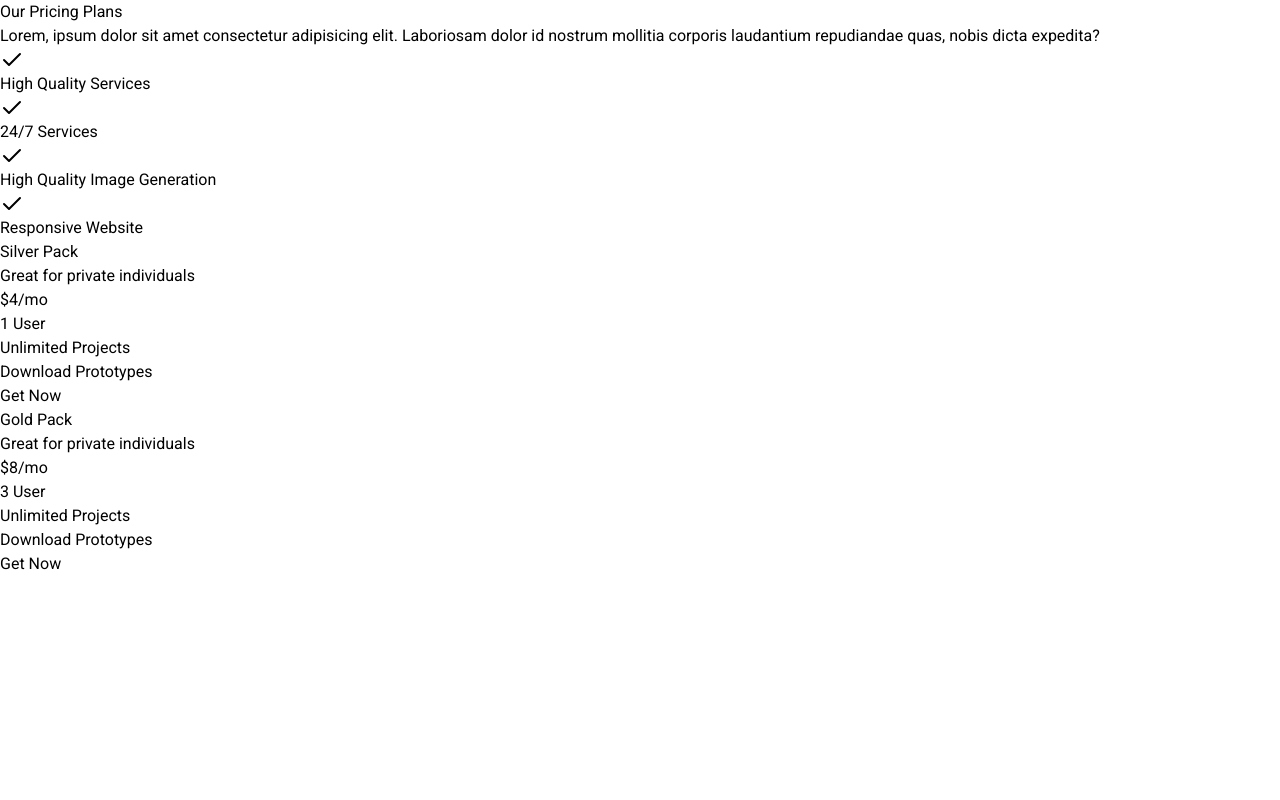
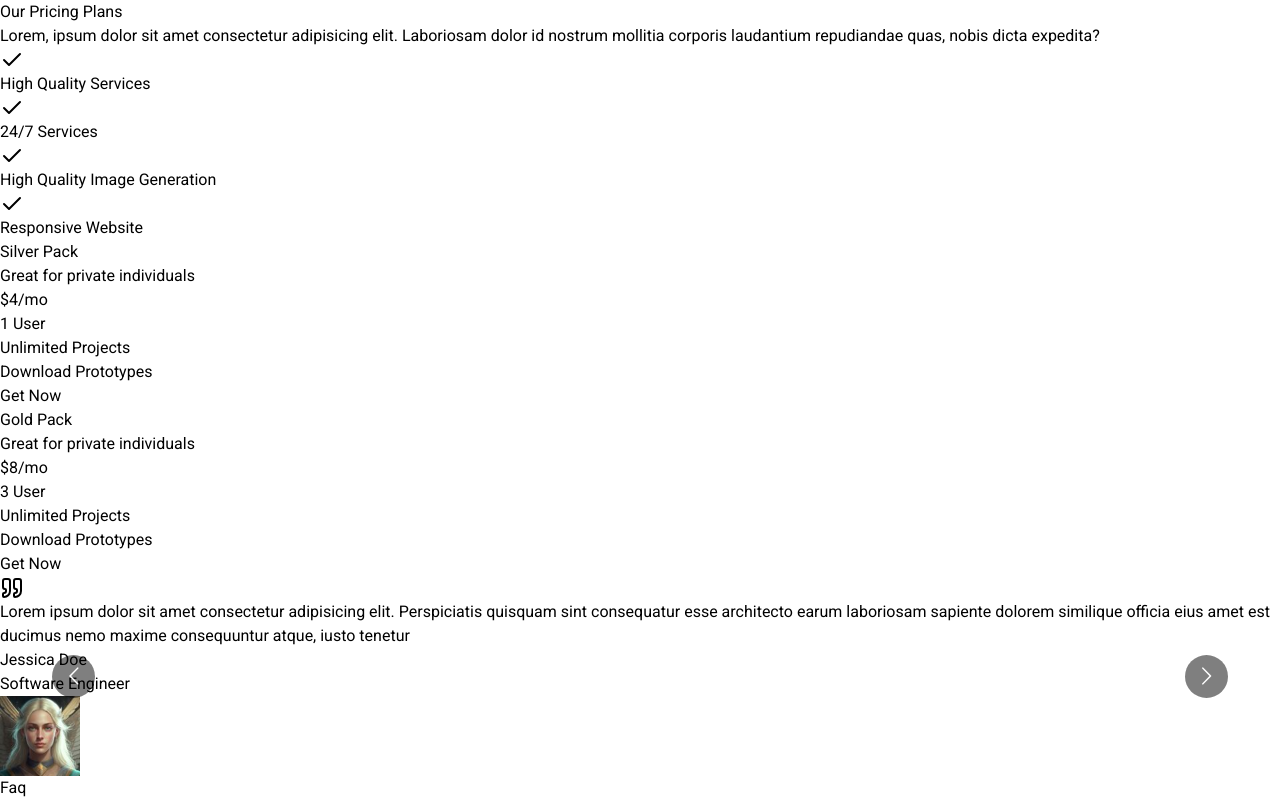
Before and after one commit to utkarshranaa/Imagine.AI, a Next.js app: page / in a window 1280 px wide. Shown: the part 996-1796 px from the top of the page. Before the commit the page ends 1572 px from the top, so only its background shows below. Built offline with nearby package versions, Linux system fonts and the light colour scheme.

Commit message:
added reviews section

```diff
--- /dev/null
+++ b/components/Home/Faq/Faq.tsx
@@ -0,0 +1,9 @@
+import React from 'react'
+
+const Faq = () => {
+  return (
+    <div>Faq</div>
+  )
+}
+
+export default Faq
--- a/components/Home/Home.tsx
+++ b/components/Home/Home.tsx
@@ -3,6 +3,8 @@ import Hero from './Hero/Hero'
 import RecentImage from './RecentImage/RecentImage';
 import About from './About/About';
 import Price from './Price/Price';
+import Review from './Review/Review';
+import Faq from './Faq/Faq';
 
 const  Home = () => {
   return (
@@ -11,6 +13,8 @@ const  Home = () => {
       <RecentImage />
       <About />
       <Price />
+      <Review />
+      <Faq />
       </div>
   );
 };
--- a/components/Home/Review/Review.tsx
+++ b/components/Home/Review/Review.tsx
@@ -1,8 +1,11 @@
 import React from 'react'
+import Slider from './Slider'
 
 const Review = () => {
   return (
-    <div>Review</div>
+    <div className='mt-16 w0[80%] mx-auto'>
+        <Slider />
+    </div>
   )
 }
 
--- /dev/null
+++ b/components/Home/Review/ReviewCard.tsx
@@ -0,0 +1,41 @@
+import { QuoteIcon } from "lucide-react";
+import Image from "next/image";
+import React from "react";
+
+type Props = {
+  image: string;
+  name: string;
+  role: string;
+};
+
+const ReviewCard = ({ image, name, role }: Props) => {
+  return (
+    <div className="flex items-center justify-center flex-col">
+      <QuoteIcon className="w-10 h-10 text-yellow-300" />
+      <p className="text-center mt-4 text-white text-base md:text-lg lg:text-xl font-semibold text-opacity-80">
+  Lorem ipsum dolor sit amet consectetur adipisicing elit. Perspiciatis
+  quisquam sint consequatur esse architecto earum laboriosam sapiente
+  dolorem similique officia eius amet est ducimus nemo maxime consequuntur
+  atque, iusto tenetur
+</p>
+<div className="mt-8">
+  <h1 className="text-base md:text-2xl font-bold text-white text-center">
+    {name}
+  </h1>
+  <p className="text-sm md:text-lg font-bold text-white text-center">
+    {role}
+  </p>
+  <Image
+    src={image}
+    alt={name}
+    height={80}
+    width={80}
+    className="mt-6 rounded-full mx-auto"
+  />
+</div>
+
+    </div>
+  );
+};
+
+export default ReviewCard;
--- a/components/Home/Review/Slider.tsx
+++ b/components/Home/Review/Slider.tsx
@@ -0,0 +1,49 @@
+'use client';
+import React from 'react'
+import Carousel from 'react-multi-carousel';
+import 'react-multi-carousel/lib/styles.css';
+import ReviewCard from './ReviewCard';
+
+const responsive = {
+    desktop: {
+      breakpoint: { max: 3000, min: 1324 },
+      items: 1,
+      slidesToSlide: 1 // optional, default to 1.
+    },
+    tablet: {
+      breakpoint: { max: 1324, min: 764 },
+      items: 1,
+      slidesToSlide: 1 // optional, default to 1.
+    },
+    mobile: {
+      breakpoint: { max: 764, min: 0 },
+      items: 1,
+      slidesToSlide: 1 // optional, default to 1.
+    }
+  };
+
+const Slider = () => {
+  return (
+     <Carousel
+      arrows={true}
+      responsive={responsive}
+      ssr={true} // means to render carousel on server-side.
+      infinite={true}
+      autoPlay={true}
+      autoPlaySpeed={5000}
+      keyBoardControl={true}>
+        <div>
+  <ReviewCard image="/images/u1.jpg" name="John Doe" role="Data Scientist" />
+</div>
+<div>
+  <ReviewCard image="/images/u2.jpg" name="Jessica Doe" role="Software Engineer" />
+</div>
+<div>
+  <ReviewCard image="/images/u3.jpg" name="Jason Doe" role=" IOS Developer" />
+</div>
+
+        </Carousel>
+  )
+}
+
+export default Slider
```
